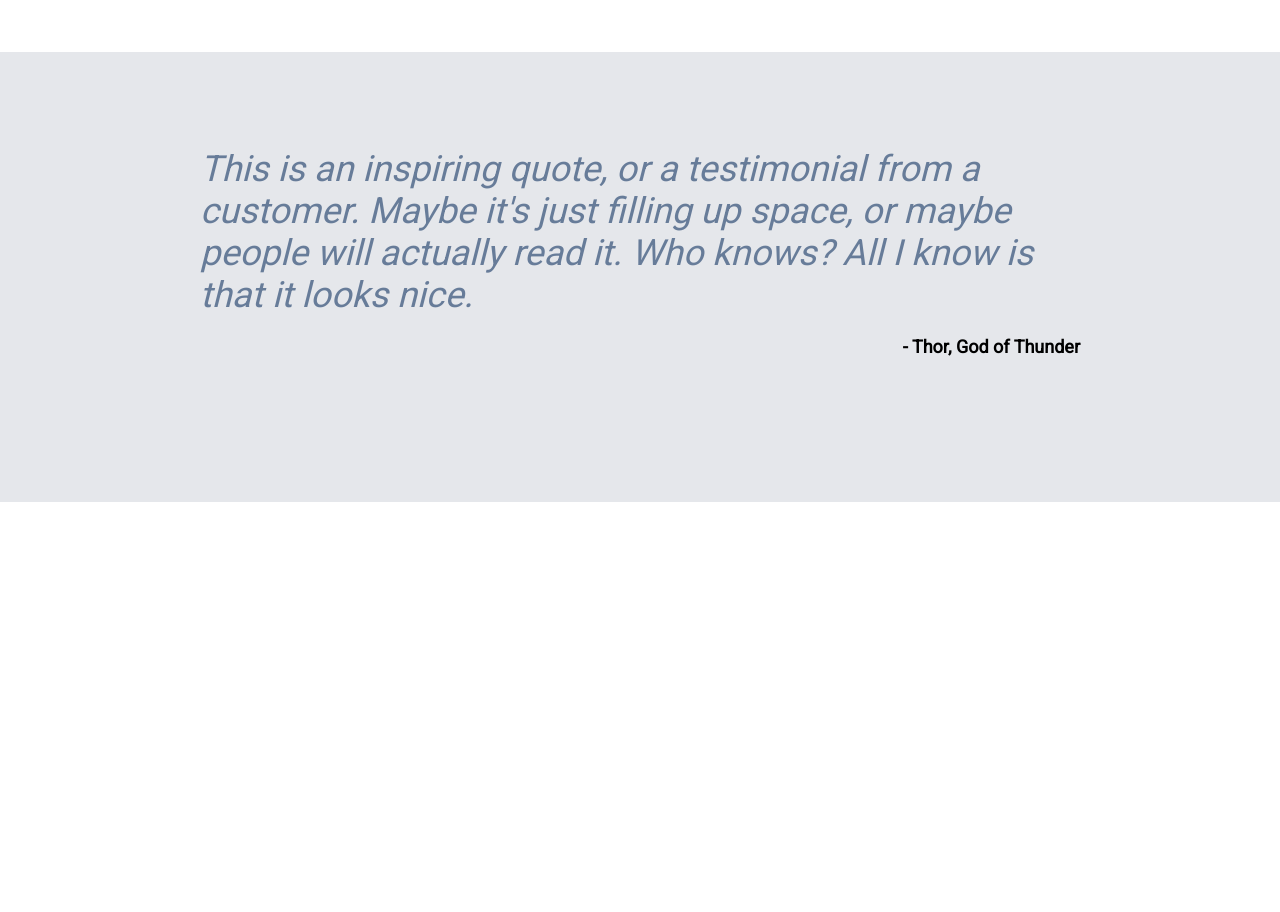
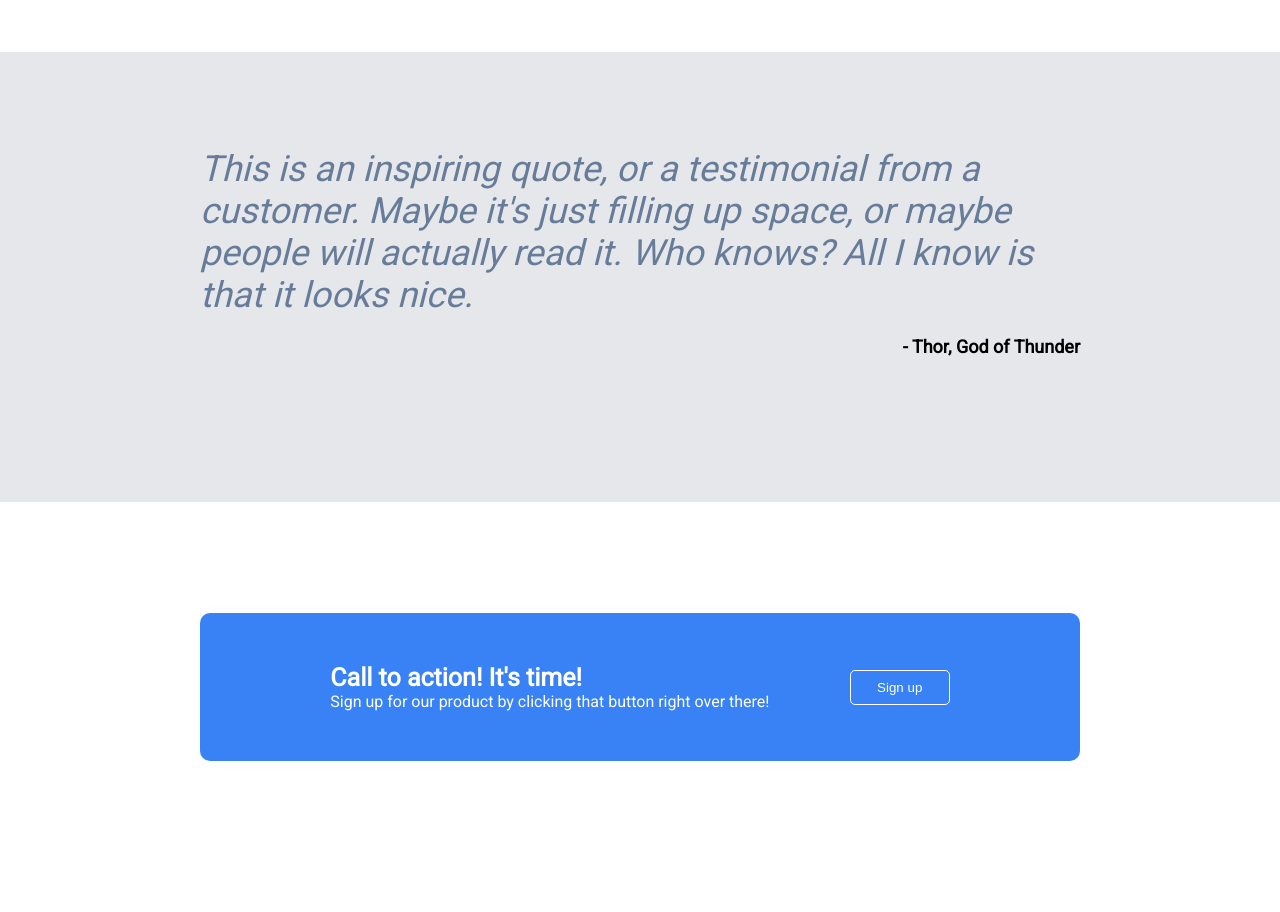
Before and after one commit to AhmedAlaa27/odin-landing-page, a plain HTML site: page index.html in a window 1280 px wide. Shown: the part 825-1737 px from the top of the page. Before the commit the page ends 1327 px from the top, so only its background shows below. Drawn offline with Linux system fonts and the light colour scheme.

Commit message:
Style the call to action section

```diff
--- a/index.html
+++ b/index.html
@@ -71,7 +71,17 @@
             </div>
         </div>
     </div>
-    <div class="register"></div>
+    <div class="call-to-action">
+        <div class="container">
+            <div class="content">
+                <div class="text">
+                    <div class="header">Call to action! It's time!</div>
+                    <div class="body">Sign up for our product by clicking that button right over there!</div>
+                </div>
+                <button>Sign up</button>
+            </div>
+        </div>
+    </div>
     <div class="footer"></div>
 </body>
 </html>
--- a/style.css
+++ b/style.css
@@ -143,6 +143,42 @@ body {
     align-self: flex-end;
 }
 
+.call-to-action .container {
+    height: 350px;
+    display: flex;
+    justify-content: center;
+    align-items: center;
+}
+
+.call-to-action .content {
+    background-color: #3882F6;
+    border-radius: 10px;
+    color: white;
+    display: flex;
+    justify-content: space-evenly;
+    align-items: center;
+    padding: 50px;
+    width: 100%;
+}
+
+.call-to-action .content .text .header {
+    font-weight: bold;
+    font-size: 25px;
+}
+
+.call-to-action .content .text .body {
+    font-style: 18px;
+}
+
+.call-to-action .content button {
+    border: 1px solid white;
+    border-radius: 5px;
+    color: white;
+    width: 100px;
+    height: 35px;
+    background-color: #3882F6;
+}
+
 .footer {
     background-color: #1F2937;
 }
```
